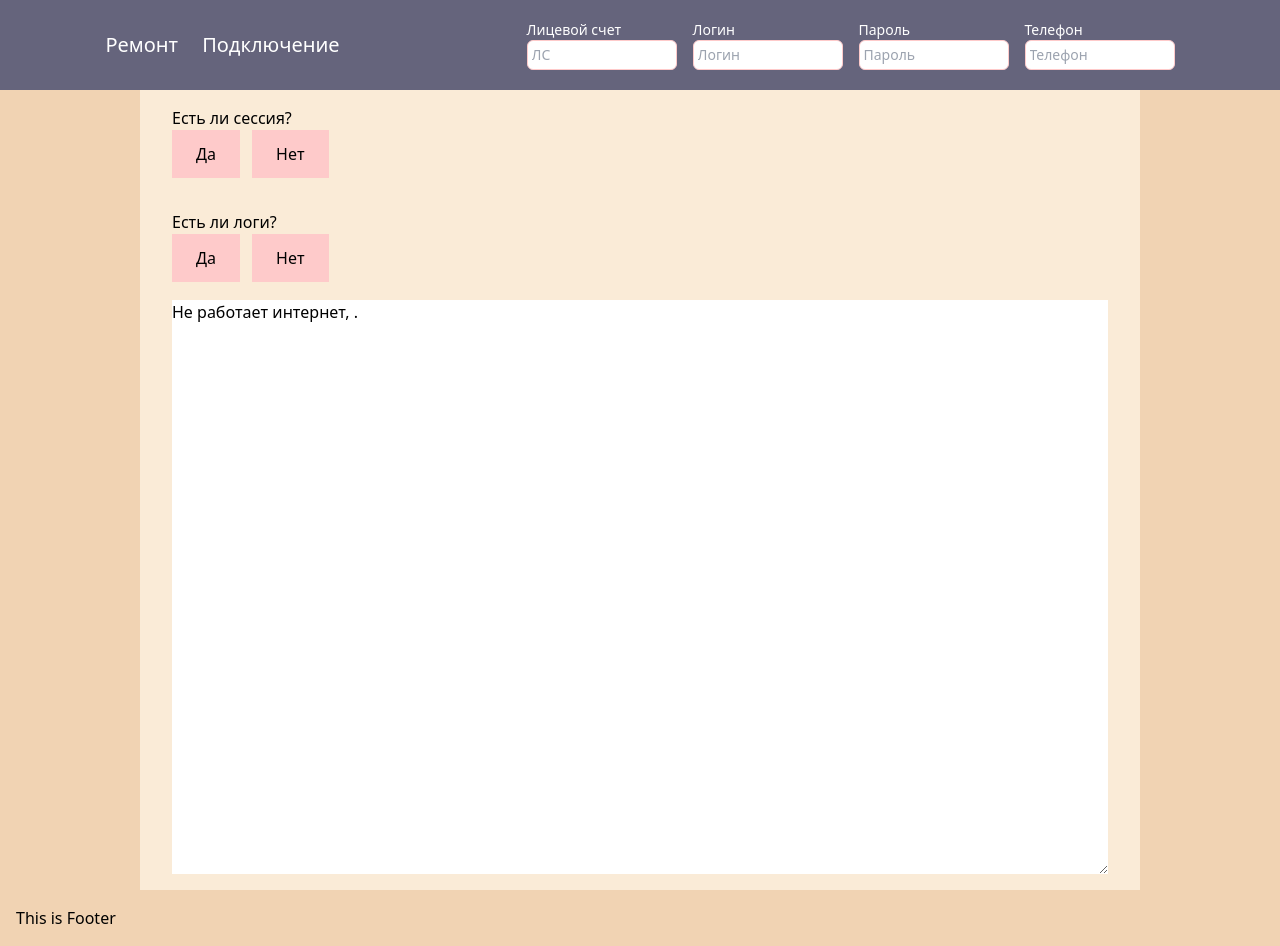
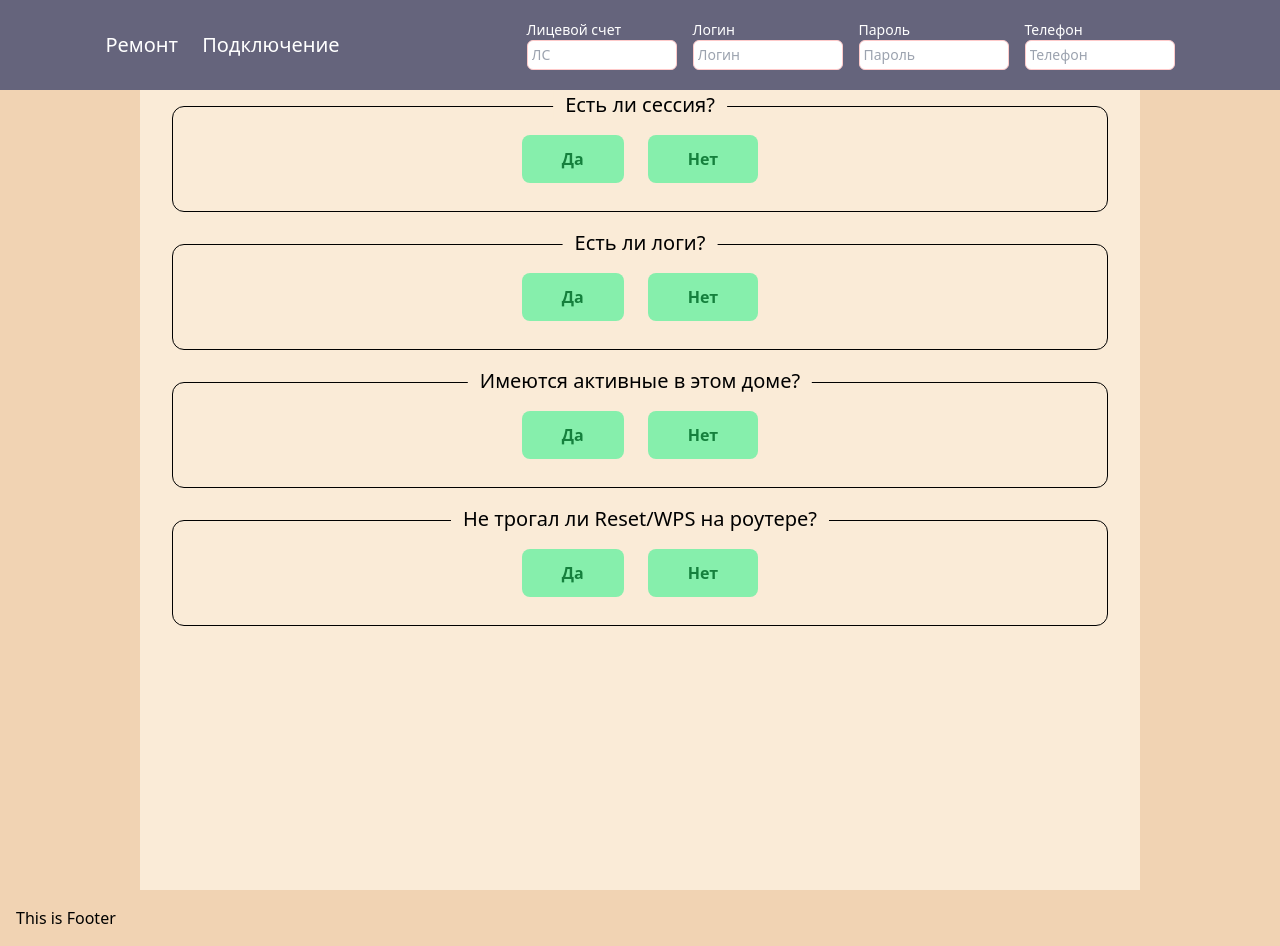
Before and after one commit to OmurbekArykbaev/template-generator, a React (Vite) app: page / in a window 1280 px wide. Built offline with nearby package versions, Linux system fonts and the light colour scheme.

Commit message:
add button style

```diff
--- a/src/App.tsx
+++ b/src/App.tsx
@@ -12,8 +12,6 @@ function App() {
             <Quiz key={q.id} {...q} />
           ))}
         </div>
-
-        <Result />
       </Layout>
     </div>
   )
--- a/src/modules/Quiz/components/Button.tsx
+++ b/src/modules/Quiz/components/Button.tsx
@@ -9,7 +9,10 @@ interface Props
 
 const Button: FC<Props> = ({ children, ...props }) => {
   return (
-    <button className="flex py-3 px-6 bg-red-200 active:scale-90" {...props}>
+    <button
+      className="flex justify-center items-center py-3 px-10 bg-green-300 text-md font-bold rounded-lg text-green-700 active:scale-90"
+      {...props}
+    >
       {children}
     </button>
   )
--- a/src/modules/Quiz/index.module.css
+++ b/src/modules/Quiz/index.module.css
@@ -0,0 +1,11 @@
+.quiz {
+  @apply relative w-full p-6 border border-black rounded-xl;
+}
+
+.quiz > h1 {
+  @apply absolute -top-4 left-1/2 -translate-x-1/2 bg-[antiquewhite] px-3 text-xl;
+}
+
+.quiz > div {
+  @apply flex justify-center w-full py-1 space-x-6;
+}
--- a/src/modules/Quiz/index.tsx
+++ b/src/modules/Quiz/index.tsx
@@ -1,10 +1,8 @@
-import { useSelector, useDispatch } from "react-redux"
-import Button from "./components/Button"
-import Input from "./components/Input"
-import Legend from "./components/Legend"
-import { FC, useState } from "react"
+import { useState } from "react"
 import cn from "classnames"
 
+import styles from "./index.module.css"
+import Button from "./components/Button"
 import { useAppDispatch } from "../../hooks/RtkHooks"
 import { INotWorking } from "../../types/reapairRequest.interfaces"
 import { getAnswers } from "./redux/quiz"
@@ -25,12 +23,13 @@ const Quiz = ({ ...props }: INotWorking) => {
 
   return (
     <div
-      className={cn({
+      className={cn(styles.quiz, {
         hidden: hide,
       })}
     >
-      <p>{props.questionTitle}</p>
-      <div className="flex space-x-3">
+      <h1>{props.questionTitle}</h1>
+
+      <div>
         <Button onClick={onSetTrueHandler}>Да</Button>
 
         <Button onClick={onSetFalseHandler}>Нет</Button>
--- a/src/modules/Result/index.tsx
+++ b/src/modules/Result/index.tsx
@@ -6,7 +6,7 @@ import useGetTypeIssue from "./hooks/useGetTypeIssue"
 
 const Result = () => {
   const template = useGetTypeIssue()
-  const resultIsDone = useAppSelector((state) => state.quiz.answersIsDone)
+  const  resultIsDone = useAppSelector((state) => state.quiz.answersIsDone)
   const { ls, login, password, phone } = useAppSelector(
     (state) => state.userData
   )
```
